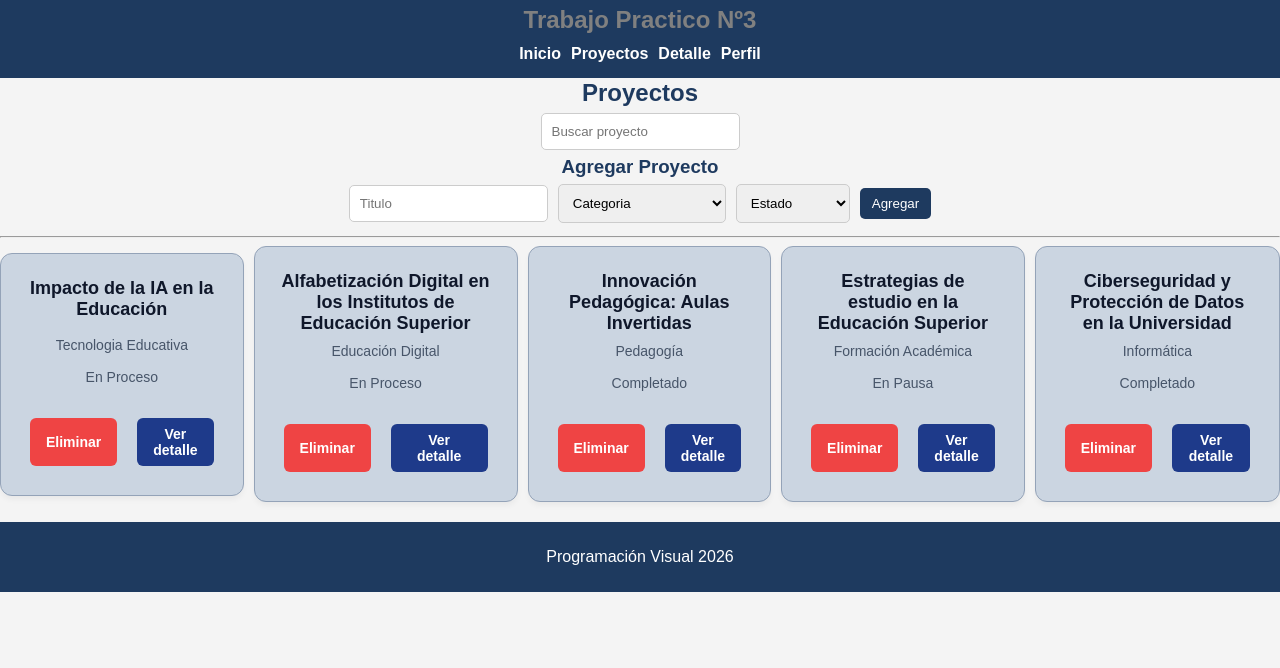
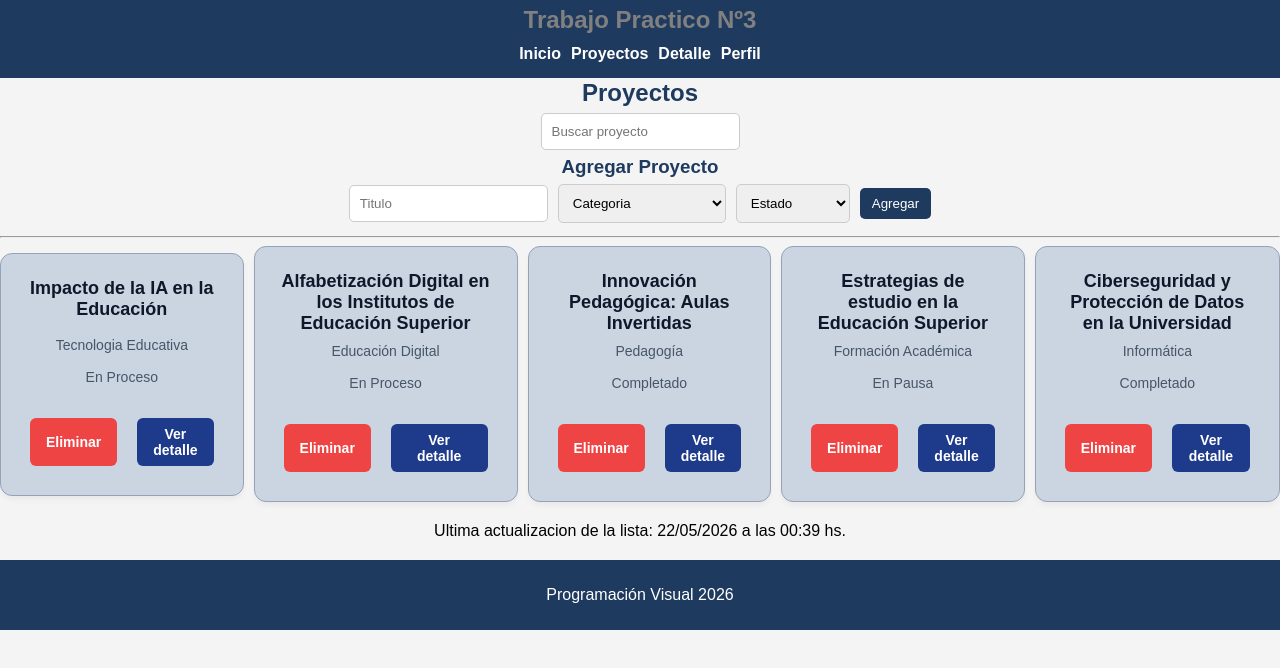
Before and after one commit to nicolemendivil/pv_tp3_grupo3, a React (Vite) app in the folder pv_tp3_grupo3/: page / in a window 1280 px wide. Shown: the top 668 px of the page. Built offline with nearby package versions, Linux system fonts and the light colour scheme.

Commit message:
Agrego RegistroActividad, useEffect y formato de fecha dinamico

```diff
--- a/pv_tp3_grupo3/src/components/ListaProyectos.jsx
+++ b/pv_tp3_grupo3/src/components/ListaProyectos.jsx
@@ -3,6 +3,7 @@ import Titulo from "./Titulo";
 import proyectoService from "../service/proyectoService.js";
 import ProyectoCard from "../components/ProyectoCard.jsx";
 import DetalleProyecto from "../components/DetalleProyecto.jsx";
+import RegistroActividad from "./RegistroActividad.jsx";
 
 const ListaProyectos = () => {
   const [proyectos, setProyectos] = useState([]); //inicia con lista vacia
@@ -18,6 +19,27 @@ const ListaProyectos = () => {
   const [categoria, setCategoria] = useState("");
   const [estado, setEstado] = useState("");
   const [proyectoSeleccionado, setProyectoSeleccionado] = useState("");
+  //Estado de la actualizacion
+  const[ultimaActualizacion, setUltimaActualizacion]=useState("");
+  //useEffect
+  useEffect(() => {
+
+    const ahora = new Date();
+
+    const dia = String(ahora.getDate()).padStart(2, "0");
+    const mes = String(ahora.getMonth() + 1).padStart(2, "0");
+    const anio = ahora.getFullYear();
+
+    const horas = String(ahora.getHours()).padStart(2, "0");
+    const minutos = String(ahora.getMinutes()).padStart(2, "0");
+
+    const mensaje =
+        `${dia}/${mes}/${anio} a las ${horas}:${minutos} hs.`;
+
+    setUltimaActualizacion(mensaje);
+
+}, [proyectos]);
+
 
   const eliminar = (id) => {
     setProyectos(proyectoService.eliminarProyecto(proyectos, id));
@@ -96,6 +118,11 @@ const ListaProyectos = () => {
           />
         ))}
       </div>
+      {ultimaActualizacion && (
+      <RegistroActividad
+      fecha={ultimaActualizacion}
+      />
+       )}
     </div>
   );
 };
--- /dev/null
+++ b/pv_tp3_grupo3/src/components/RegistroActividad.jsx
@@ -0,0 +1,10 @@
+const RegistroActividad =({fecha})=>{
+    return(
+        <div>
+            <p>
+                Ultima actualizacion de la lista: {fecha}
+            </p>
+        </div>
+    );
+};
+export default RegistroActividad;
```
